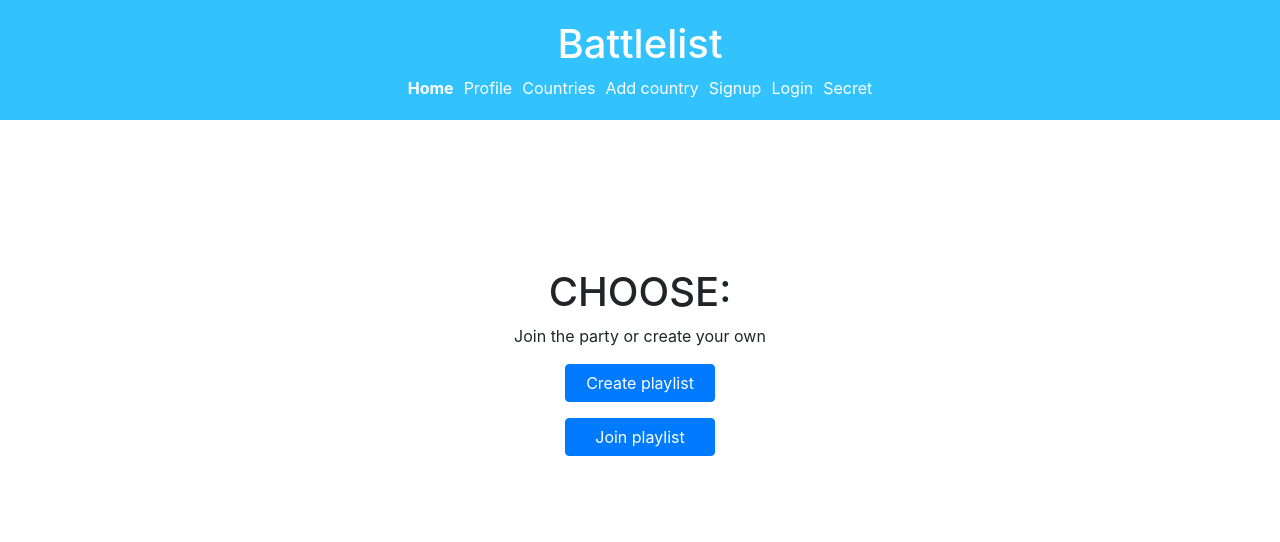
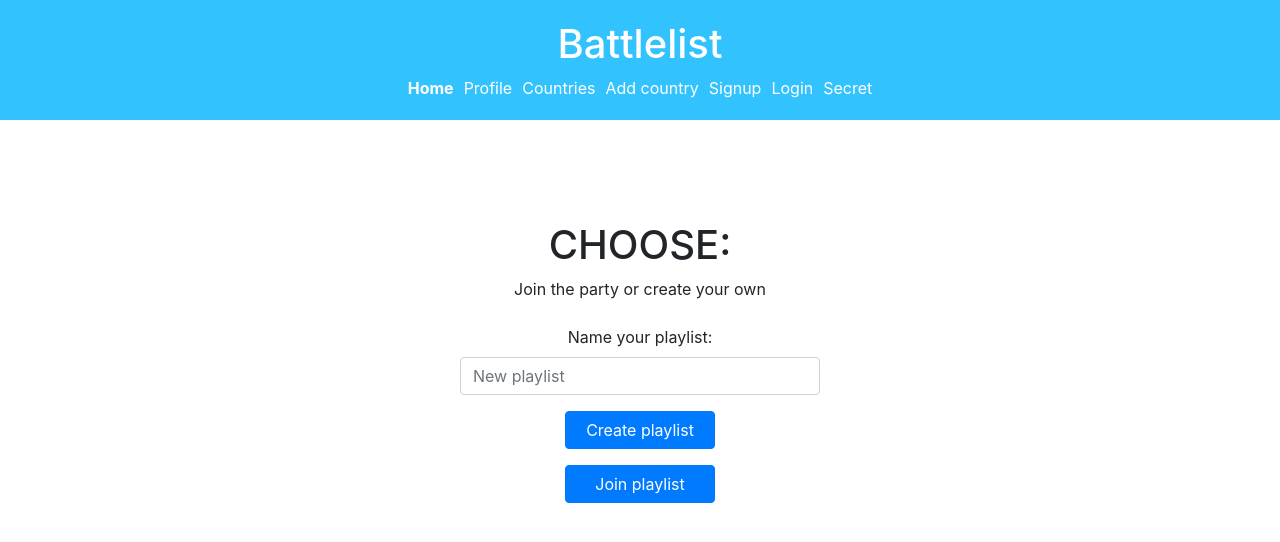
Before and after one commit to world-domination-enterprises/project_battlelist, a React (Create React App) app in the folder client/: page / in a window 1280 px wide. Shown: the top 542 px of the page. Built offline with nearby package versions, Linux system fonts and the light colour scheme.

Commit message:
added form to choose page

```diff
--- a/client/src/components/pages/ChoosePlaylist.jsx
+++ b/client/src/components/pages/ChoosePlaylist.jsx
@@ -1,13 +1,20 @@
 import React, { Component } from 'react'
+import { Form, FormGroup, Label, Input } from 'reactstrap';
 
 export default class ChoosePlaylist extends Component {
   constructor (props) {
     super(props)
     this.state = {
+      playlistName: '',
       start: null,
       end: null,
       numberOfSongs: 1
     }
+  }
+  handleInputChange(stateFieldName, event) {
+    this.setState({
+      [stateFieldName]: event.target.value
+    })
   }
   render() {
     return (
@@ -15,6 +22,13 @@ export default class ChoosePlaylist extends Component {
         <div class="col-12 main-page-container d-flex flex-column align-self-center mx-auto">
         <h1 class="main-h1 text-center">CHOOSE:</h1>
         <p class="sub-p text-center">Join the party or create your own</p>
+
+        <Form>
+          <FormGroup>
+            <Label for="name-entry" className="mt-2">Name your playlist:</Label>
+            <Input type="text" name="name-entry" id="name-entry" placeholder="New playlist" className="col-4 mx-auto" onChange={(e) => this.handleInputChange("playlistName", e)}/>
+          </FormGroup>
+        </Form>
 
         <a href="http://localhost:3000/createplaylist"><button className="btn btn-primary mx-auto">Create playlist</button></a>
         <button className="btn btn-primary m-3 mx-auto">Join playlist</button>
--- a/client/src/components/pages/SongSearch.jsx
+++ b/client/src/components/pages/SongSearch.jsx
@@ -25,13 +25,11 @@ export default class SongSearch extends Component {
   }
 
   handleKeyUp(e) {
-    console.log('keyup triggered')
     if (this.state.typingTimeout) {
       clearTimeout(this.state.typingTimeout);
    }
    this.setState({
     typingTimeout: setTimeout(() => {
-      console.log('Search triggered!')
 
       const spotifyApi = new SpotifyWebApi()
 
```
